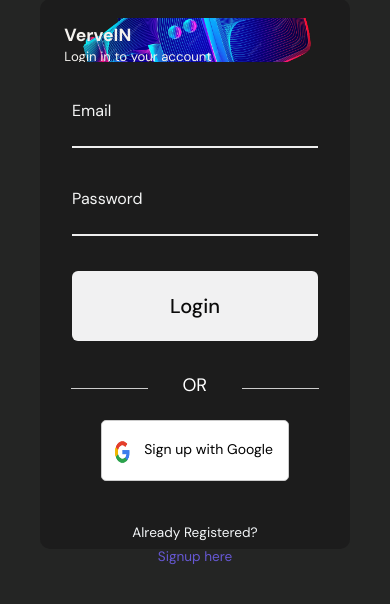
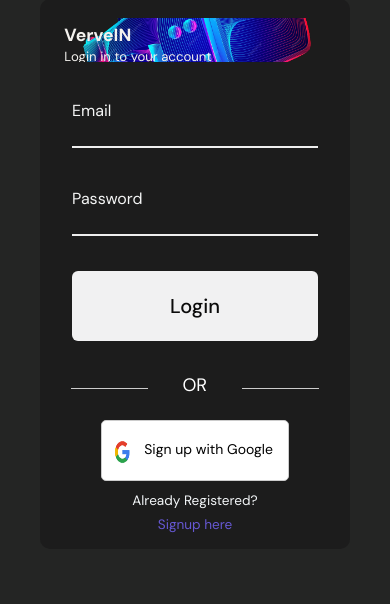
Before and after one commit to Mohitverve/verve, a PHP site: page /login.html in a window 390 px wide. Shown: the part 36-640 px from the top of the page. Run offline with PHP 8.4, Linux system fonts and the light colour scheme; some libraries are stand-ins or nearby versions.

Commit message:
Update login.css

```diff
--- a/login.css
+++ b/login.css
@@ -211,6 +211,7 @@
 	}
 	.card-info p {
         font-size: 0.85rem; /* Decreased font size for smaller screens */
+	margin-top: -29px;
     }
 
 	.input-label {
```
